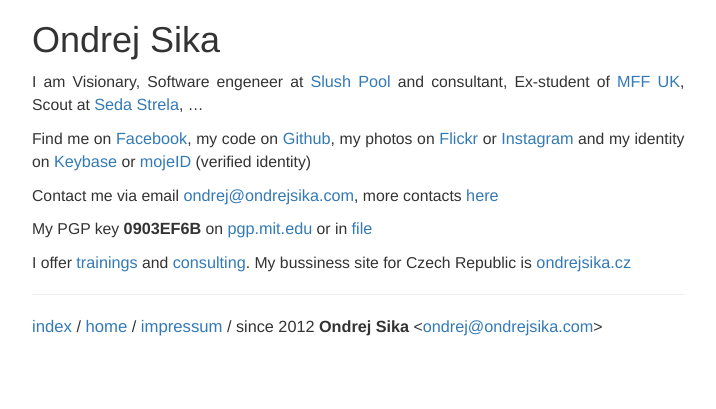
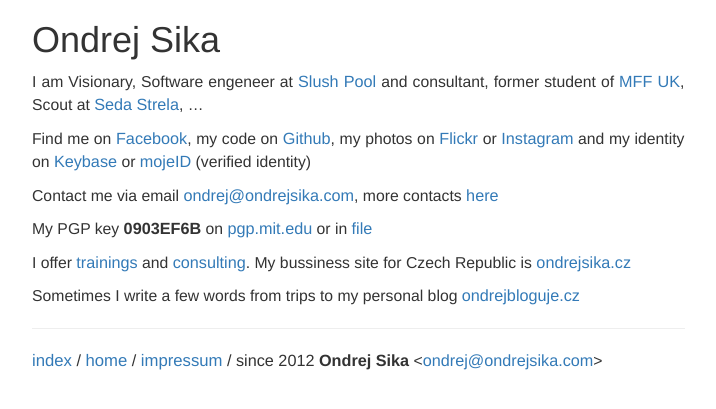
Before and after one commit to ondrejsika/ondrejsika.com, a Jekyll site: the page built from index.md, in a window 1280 px wide. Shown: the top 409 px of the page, without its empty margins (38-754 px from the left). Built offline with Jekyll 4.4.1, drawn with Linux system fonts in a browser that asks for light colours; comment, search, counter and statistics services are not loaded.

Commit message:
homepage - update info, add personal blog

```diff
--- a/index.md
+++ b/index.md
@@ -5,7 +5,7 @@
 
 # Ondrej Sika
 
-I am Visionary, Software engeneer at [Slush Pool](https://slushpool.com) and consultant, Ex-student of [MFF UK](http://mff.cuni.cz), Scout at [Seda Strela](http://sedastrela.cz), ...
+I am Visionary, Software engeneer at [Slush Pool](https://slushpool.com) and consultant, former student of [MFF UK](http://mff.cuni.cz), Scout at [Seda Strela](http://sedastrela.cz), ...
 
 Find me on [Facebook](https://facebook.com/sikaondrej2), my code on [Github](https://www.github.com/ondrejsika), my photos on [Flickr](https://www.flickr.com/photos/ondrejsika/) or [Instagram](https://www.instagram.com/ondrejsika/) and my identity on [Keybase](https://www.keybase.io/ondrejsika) or [mojeID](https://ondrejsika.mojeid.cz/) (verified identity)
 
@@ -14,3 +14,5 @@
 My PGP key __0903EF6B__ on [pgp.mit.edu](https://pgp.mit.edu/pks/lookup?op=vindex&search=0x775D8A020903EF6B) or in [file](ondrejsika_public.asc)
 
 I offer [trainings](/skoleni/) and [consulting](/konzultace/). My bussiness site for Czech Republic is [ondrejsika.cz](https://ondrejsika.cz)
+
+Sometimes I write a few words from trips to my personal blog [ondrejbloguje.cz](https://ondrejbloguje.cz)
```
